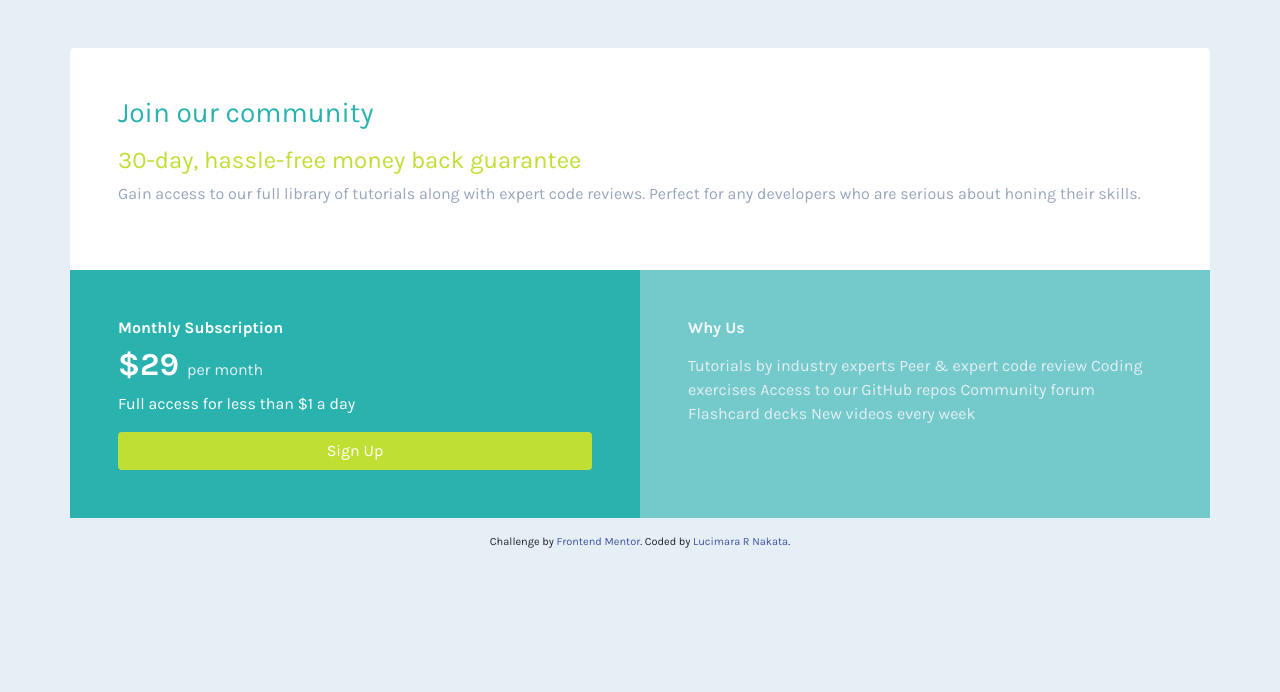
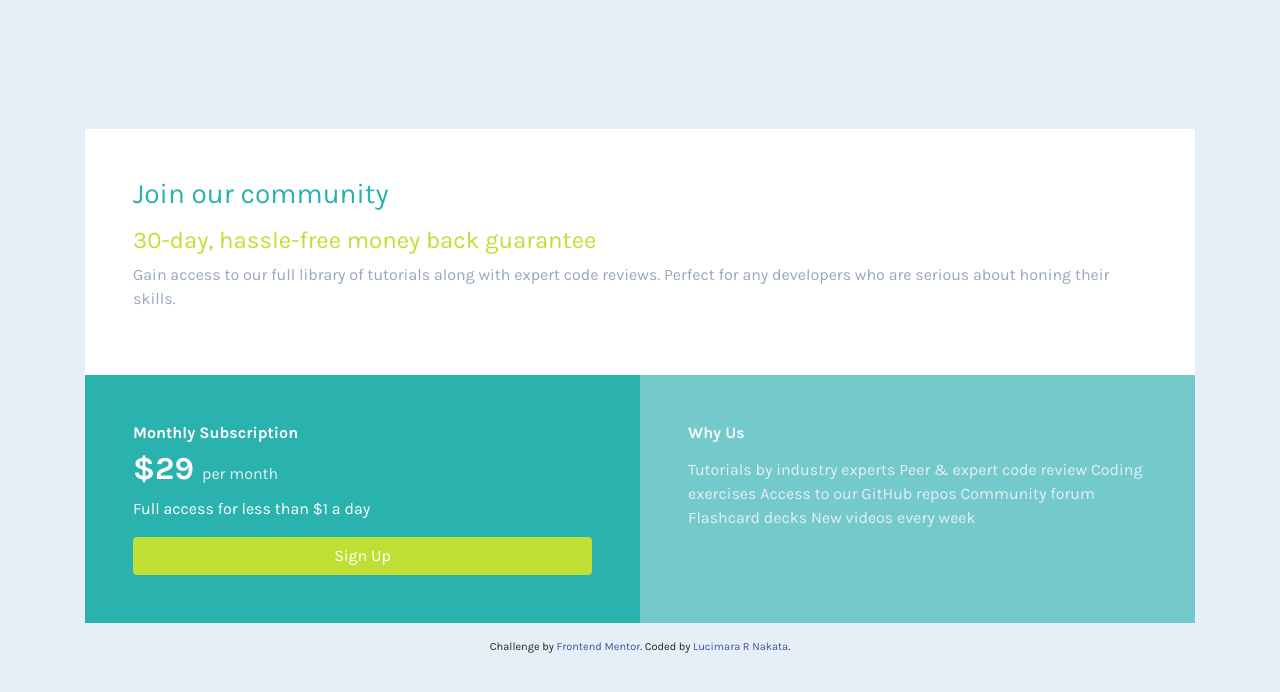
Before and after one commit to lurnakata/single-price-grid-component-master, a plain HTML site: page single-price-grid-component-master/index.html in a window 1280 px wide. Drawn offline with nearby package versions, Linux system fonts and the light colour scheme.

Commit message:
Alteração no display do container.

```diff
--- a/single-price-grid-component-master/css/style.css
+++ b/single-price-grid-component-master/css/style.css
@@ -1,7 +1,12 @@
 body{
   font-family: 'Karla', sans-serif !important;
   font-size: 16px;
+  height: 100%;
 
+}
+.container{
+  width: 100vw !important;
+  height: 100vh !important;
 }
 
 .attribution {
--- a/single-price-grid-component-master/index.html
+++ b/single-price-grid-component-master/index.html
@@ -18,8 +18,9 @@
 </head>
 
 <body class="bgLGray">
-  <div class="container mt-5">
-    <div class="row bg-white rounded-top">
+  <main>
+    <div class="container d-flex flex-column justify-content-center align-items-center">
+      <div class="row bg-white w-100">
         <div class="col p-5">
           <h3 class="fontCyan fWeight mb-3">Join our community</h3>
 
@@ -30,8 +31,8 @@
         </div>
       </div>
 
-    <div class="row rounded-bottom">
-      <div class="col-lg-6 col-md-6 col-sm-12 bgCyan text-white p-5">
+      <div class="row w-100">
+        <div class="col-lg-6 col-md-6 col-sm-12 text-white p-5 bgCyan">
           <h6 class="fWeight7">Monthly Subscription</h6>
 
           <h2 class="fWeight7">&dollar;29 <span class="fontLGray fSize fWeight4">per month</span></h2>
@@ -40,10 +41,9 @@
 
           <button type="button" class="btn btn-block bgBYellow text-white">Sign Up</button>
         </div>
+
         <div class="col-lg-6 col-md-6 col-sm-12 bgCyan opacity text-white p-5">
-
           <h6 class="fWeight7 mb-3"> Why Us</h6>
-
           <p class="fontLGray">Tutorials by industry experts
             Peer &amp; expert code review
             Coding exercises
@@ -51,9 +51,10 @@
             Community forum
             Flashcard decks
             New videos every week</p>
+        </div>
 
       </div>
-    </div>
+
       <footer>
         <p class="attribution mt-3">
           Challenge by <a href="https://www.frontendmentor.io?ref=challenge" target="_blank">Frontend Mentor</a>.
@@ -61,6 +62,7 @@
         </p>
       </footer>
     </div>
+  </main>
 </body>
 
 </html>
```
Lines whose indentation alone changed are shown as unchanged.
